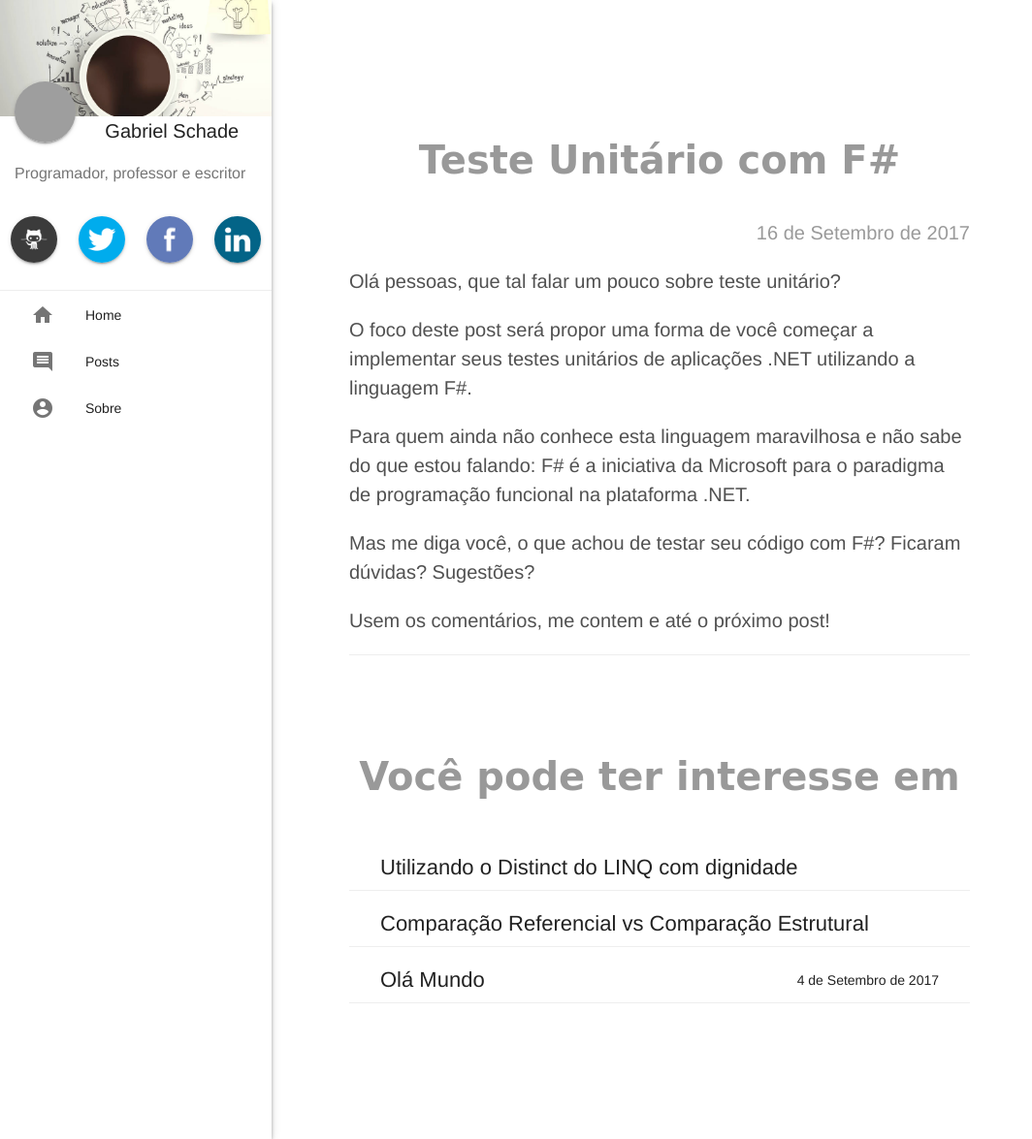
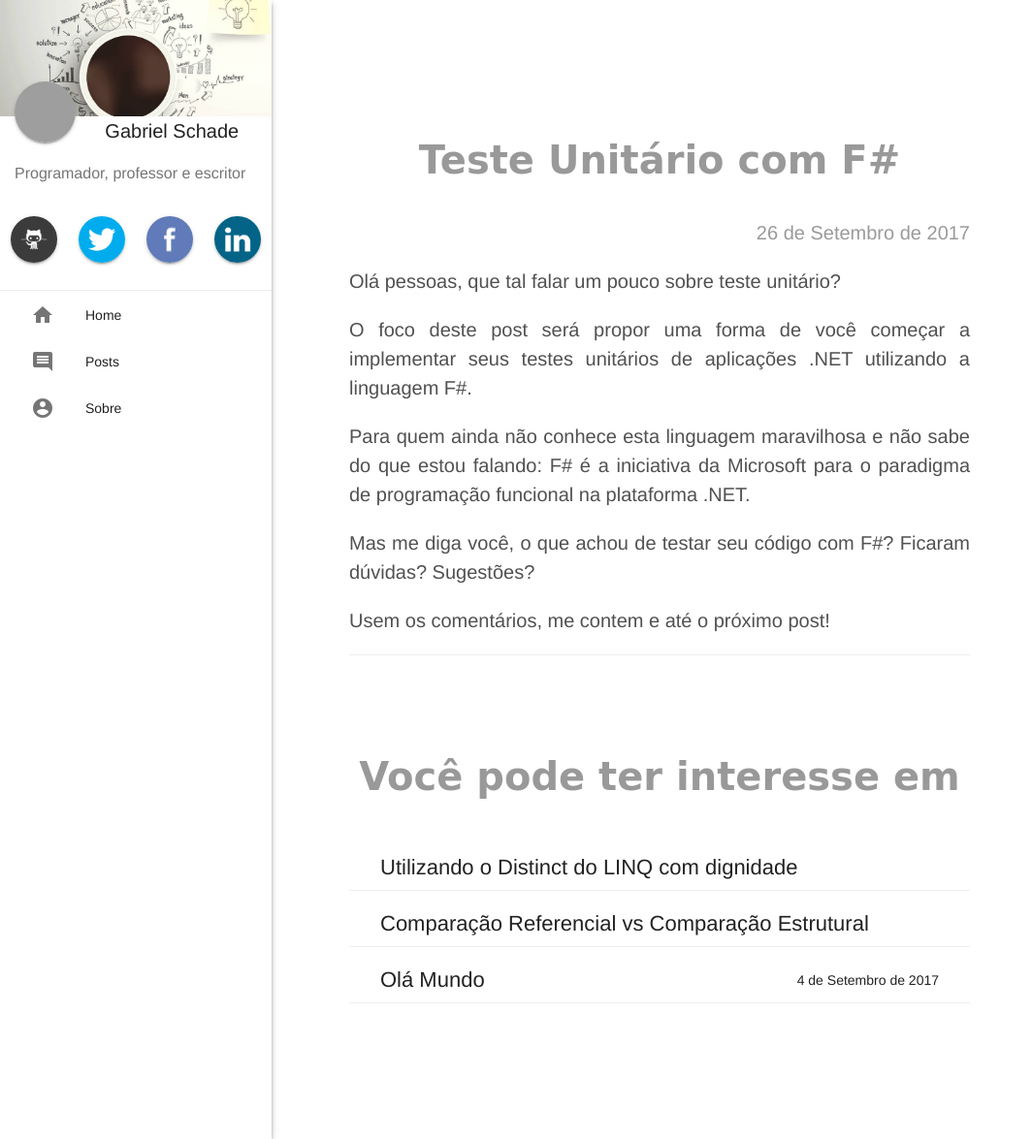
Before and after one commit to gabrielschade/gabrielschade.github.io, a Jekyll site: the page built from _posts/2017-09-16-fsharp-test.markdown, in a window 1280 px wide and 1175 px high. Shown: the whole window at 97% size, without its empty margins (0-1064 px from the left). Built offline with Jekyll 4.4.1, drawn with Linux system fonts in a browser that asks for light colours; nearby versions of some CDN libraries; comment, search, counter and statistics services are not loaded; grey boxes are pictures that could not be loaded.

Commit message:
revert-and-fix

```diff
--- a/_posts/2017-09-16-fsharp-test.markdown
+++ b/_posts/2017-09-16-fsharp-test.markdown
@@ -1,7 +1,7 @@
 ---
 layout: post
 title:  "Teste Unitário com F#"
-date:   2017-09-16 00:00:00 +0000
+date:   2017-09-26 00:00:00 +0000
 comments: true
 tags: [F#, Dev]
 ---
--- a/css/blog.css
+++ b/css/blog.css
@@ -169,6 +169,9 @@ h3.huge{
     color: rgba(0,0,0,0.54);
 }
 
+.content p{
+    text-align: justify;
+}
 
 .content a{
     color: rgba(0,0,0,0.87)
```
